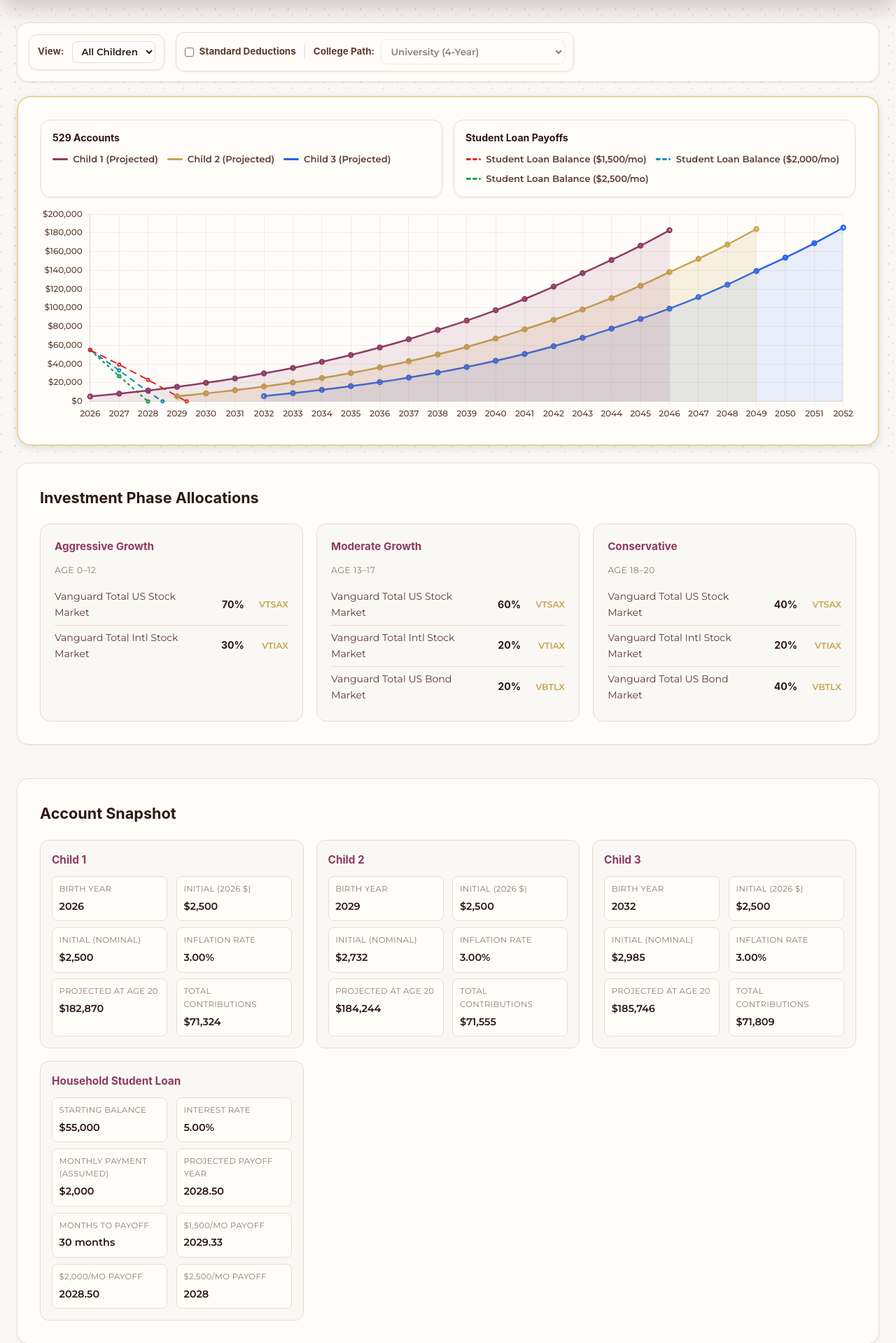
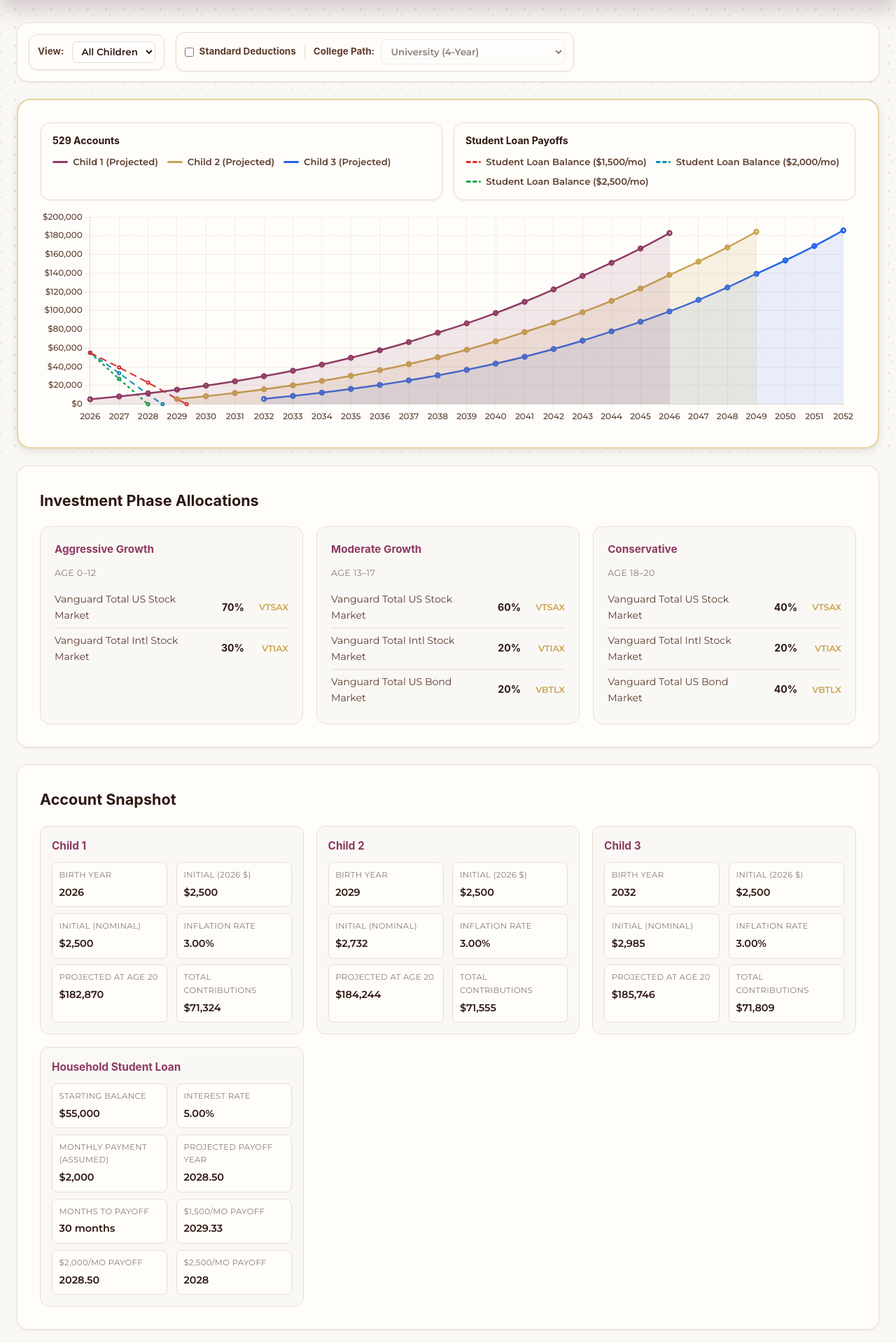
Before and after one commit to sguthrie107/education-calculator, a FastAPI app: page / in a window 1280 px wide. Shown: the part 147-2066 px from the top of the page at 70% size. Run offline with FastAPI, Linux system fonts and the light colour scheme; some web fonts are replaced.

Commit message:
fix: uniform spacing between blocks and cache bust CSS
- Set all section margins to 1.5rem for consistent spacing
- Removed <div class='below-grid'> wrapper
- Added ?v=2 cache buster to CSS link

```diff
--- a/app/static/css/dashboard.css
+++ b/app/static/css/dashboard.css
@@ -163,7 +163,7 @@ body > * {
 
 .dashboard-controls {
     max-width: 1400px;
-    margin: 0 auto 1rem auto;
+    margin: 0 auto 1.5rem auto;
     display: flex;
     flex-wrap: wrap;
     gap: 0.8rem 1rem;
@@ -385,7 +385,7 @@ header p {
     padding: 0.85rem 1rem;
     border-radius: 16px;
     box-shadow: var(--shadow-sm);
-    margin-bottom: 1.25rem;
+    margin-bottom: 1.5rem;
     display: flex;
     gap: 0.8rem 1rem;
     align-items: center;
@@ -514,12 +514,6 @@ select:focus {
 }
 
 /* ── Below-chart layout ─────────────────────────────────────── */
-.below-grid {
-    display: grid;
-    grid-template-columns: 1fr;
-    gap: 1.5rem;
-    margin-bottom: 1.5rem;
-}
 
 .btn-primary:active {
     transform: translateY(0);
@@ -552,6 +546,7 @@ select:focus {
     border-radius: 16px;
     box-shadow: var(--shadow-sm);
     border: 1px solid var(--border);
+    margin-bottom: 1.5rem;
 }
 
 .snapshot-section h2 {
@@ -694,7 +689,7 @@ select:focus {
     padding: 2rem;
     border-radius: 16px;
     box-shadow: var(--shadow-sm);
-    margin-bottom: 2rem;
+    margin-bottom: 1.5rem;
     border: 1px solid var(--border);
 }
 
--- a/app/templates/base.html
+++ b/app/templates/base.html
@@ -5,7 +5,7 @@
     <meta name="viewport" content="width=device-width, initial-scale=1.0">
     <title>{% block title %}Family Education Dashboard{% endblock %}</title>
     <link rel="icon" type="image/x-icon" href="/static/favicon.ico">
-    <link rel="stylesheet" href="/static/css/dashboard.css">
+    <link rel="stylesheet" href="/static/css/dashboard.css?v=2">
     {% block extra_head %}{% endblock %}
 </head>
 <body>
--- a/app/templates/dashboard.html
+++ b/app/templates/dashboard.html
@@ -47,7 +47,6 @@
     </div>
 </div>
 
-<div class="below-grid">
 <div id="phaseSection" class="phase-section">
     <h2>Investment Phase Allocations</h2>
     <div id="phaseCards" class="phase-cards"></div>
@@ -56,7 +55,6 @@
 <div id="snapshotSection" class="snapshot-section">
     <h2>Account Snapshot</h2>
     <div id="snapshotCards" class="snapshot-cards"></div>
-    </div>
 </div>
 
 <div id="fundingBreakdownSection" class="snapshot-section">
```
Lines whose indentation alone changed are shown as unchanged.
